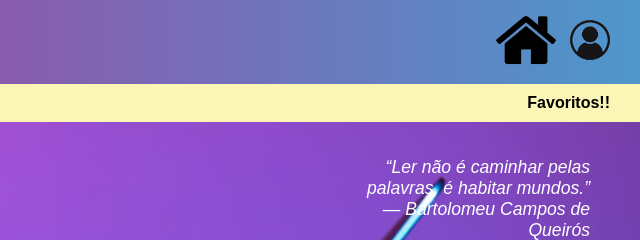
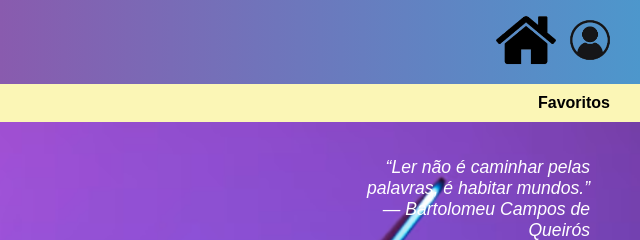
Before and after one commit to stelaN88/projeto-nebula, a plain HTML site: page index.html in a window 1280 px wide. Shown: the top 240 px of the page, 640-1280 px from the left. Drawn offline with Linux system fonts and the light colour scheme.

Commit message:
Add files via upload

```diff
--- a/index.html
+++ b/index.html
@@ -24,7 +24,7 @@
     <p class="voltar">
       <a href="index.html">Voltar</a>
     </p>
-    <a href="favoritos.html">Favoritos!!</a>
+    <a href="favoritos.html">Favoritos</a>
 
   </nav>
   <section class="banner">
```
